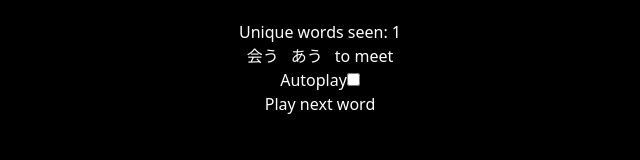
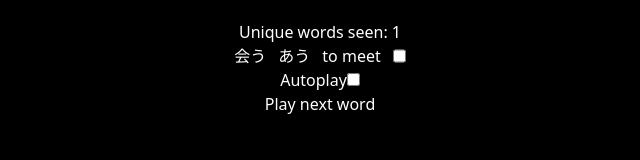
Before and after one commit to bryanjenningz/jlpt-audio-srs, a Next.js app: page / in a window 1280 px wide. Both pictures are taken after a click on the button "Play next word". Shown: the top 160 px of the page, without its empty margins (320-960 px from the left). Built offline with nearby package versions, Linux system fonts and the light colour scheme.

Commit message:
Toggle seen words as known

```diff
--- a/src/pages/index.tsx
+++ b/src/pages/index.tsx
@@ -2,7 +2,7 @@ import { useCallback, useEffect, useState } from "react";
 import { playEnglish, playJapanese, wait } from "~/segments/play";
 import { useWords } from "~/words/hooks";
 import { nextWord } from "~/words/next-word";
-import { type Word } from "~/words/types";
+import { type SeenWord, type Word } from "~/words/types";
 import { updateNextWord } from "~/words/update-next-word";
 
 export default function Home() {
@@ -35,7 +35,7 @@ export default function Home() {
     })();
   }, [autoplay, wordPlaying, words, playWord]);
 
-  const seenWords = words.filter((x) => x.type === "seen");
+  const seenWords = words.filter((x): x is SeenWord => x.type === "seen");
 
   return (
     <main className="flex min-h-screen flex-col items-center bg-black text-white">
@@ -52,6 +52,19 @@ export default function Home() {
                 <div>{word.kanji}</div>
                 <div>{word.kana}</div>
                 <div>{word.definition}</div>
+                <input
+                  type="checkbox"
+                  checked={word.known}
+                  onChange={() =>
+                    setWords(
+                      words.map((w) =>
+                        w.order === word.order && w.type === "seen"
+                          ? { ...w, known: !w.known }
+                          : w,
+                      ),
+                    )
+                  }
+                />
               </li>
             );
           })}
```
